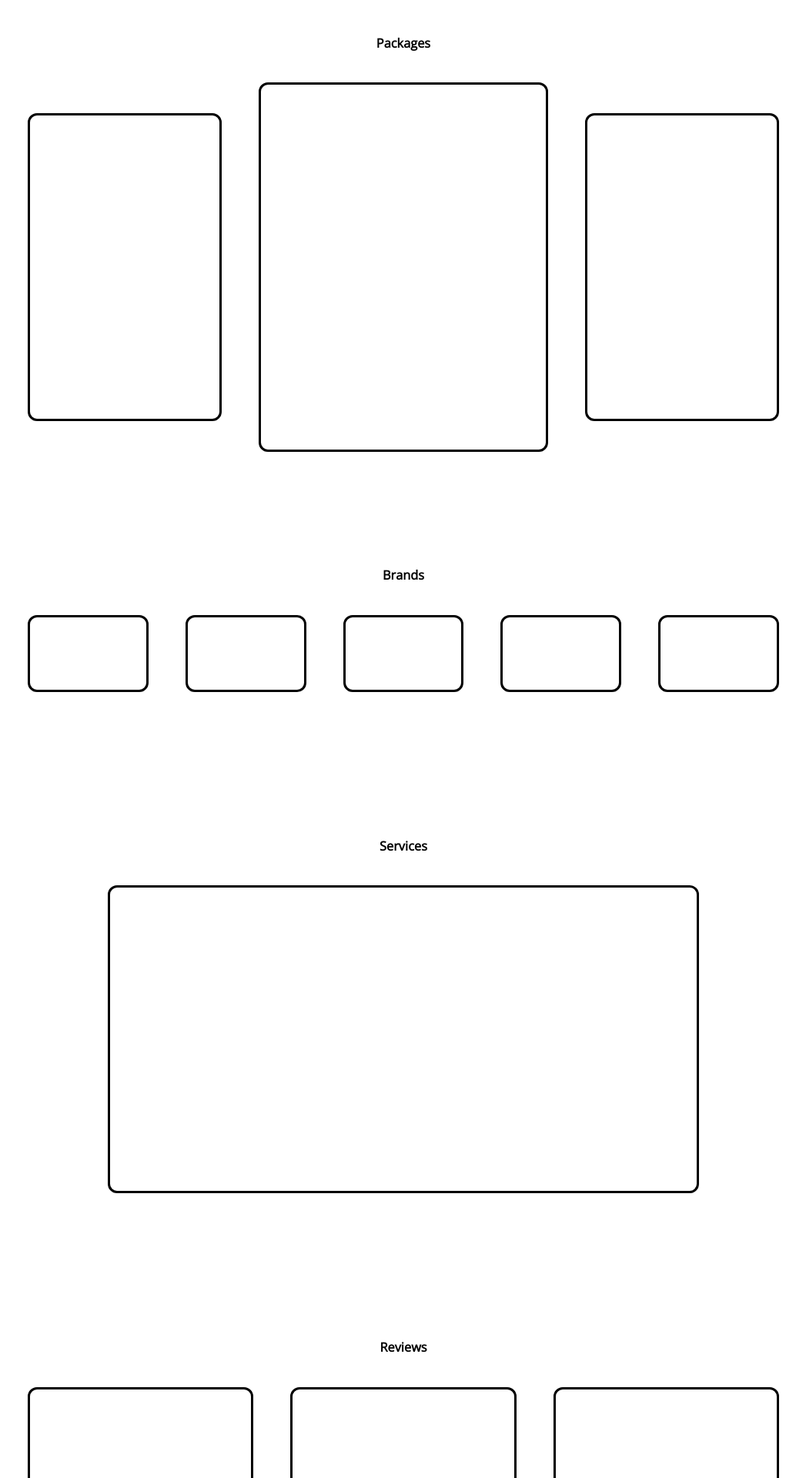
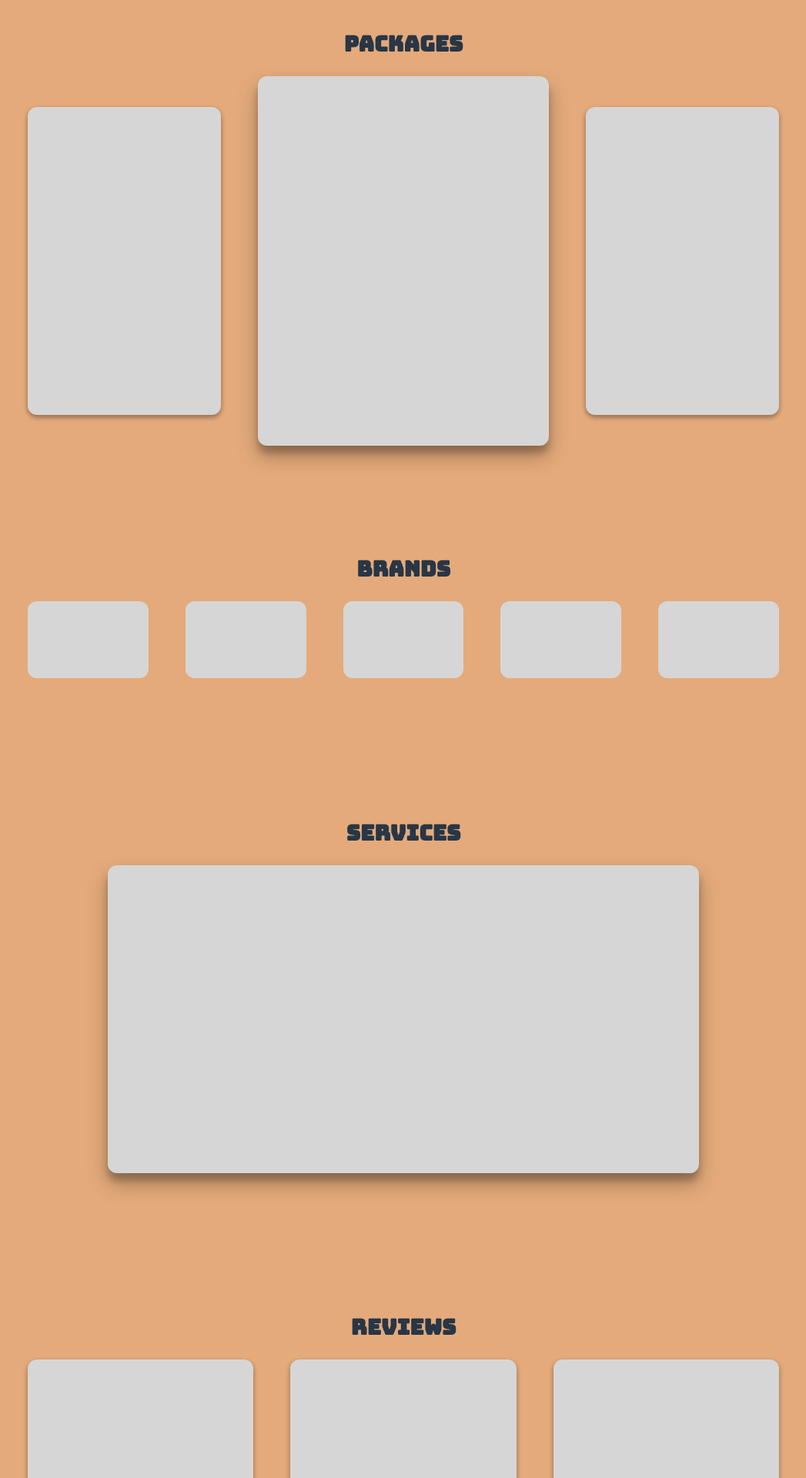
Before and after one commit to sarL3y/nomad, a React (Create React App) app: page / in a window 1280 px wide. Shown: the part 880-2800 px from the top of the page at 77% size, without its empty margins (116-1163 px from the left). Built offline with nearby package versions, Linux system fonts and the light colour scheme; a web font is replaced by a local one.

Commit message:
Style updates

```diff
--- a/src/components/Brands.js
+++ b/src/components/Brands.js
@@ -9,19 +9,19 @@ function Brands() {
                 <h3>Brands</h3>
             </div>
             <div className="flex-row large-width justify-center align-center">
-                <div className="brand-container container-margin border">
+                <div className="brand-container container-margin">
 
                 </div>
-                <div className="brand-container container-margin border">
+                <div className="brand-container container-margin">
 
                 </div>
-                <div className="brand-container container-margin border">
+                <div className="brand-container container-margin">
 
                 </div>
-                <div className="brand-container container-margin border">
+                <div className="brand-container container-margin">
 
                 </div>
-                <div className="brand-container container-margin border">
+                <div className="brand-container container-margin">
 
                 </div>
             </div>
--- a/src/components/Footer.js
+++ b/src/components/Footer.js
@@ -9,18 +9,18 @@ function Footer() {
         <div className="footer-wrapper">
             <footer className="footer">
                 <div className="footer-grow">
-                    <a href="https://www.linkedin.com/in/matt-tapper" target="_blank" rel="noopener noreferrer">
-                        Link #1
+                    <a href="https://www.yelp.com/biz/nomad-bike-repair-los-angeles?osq=nomad+bike+repair" target="_blank" rel="noopener noreferrer">
+                        Yelp
                     </a>
                 </div>
                 <div className="footer-grow">
-                    <a href="https://www.github.com/sarL3y/" target="_blank" rel="noopener noreferrer">
-                        Link #2
+                    <a href="https://www.instagram.com/nomadbikerepair/" target="_blank" rel="noopener noreferrer">
+                        Instagram
                     </a>
                 </div>
                 <div className="footer-grow">
-                    <a href="mailto:matt.tapper@gmail.com" target="_blank" rel="noopener noreferrer">
-                        Link #3
+                    <a href="mailto:nomadbikerepair@gmail.com" target="_blank" rel="noopener noreferrer">
+                        Email
                     </a>
                 </div>
             </footer>
--- a/src/components/Packages.js
+++ b/src/components/Packages.js
@@ -9,13 +9,13 @@ function Packages() {
                 <h3>Packages</h3>
             </div>
             <div className="flex-row large-width justify-center align-center">
-                <div className="package-container-small container-margin border">
+                <div className="package-container-small container-margin">
 
                 </div>
-                <div className="package-container-large container-margin border">
+                <div className="package-container-large container-margin">
 
                 </div>
-                <div className="package-container-small container-margin border">
+                <div className="package-container-small container-margin">
 
                 </div>
             </div>
--- a/src/components/Reviews.js
+++ b/src/components/Reviews.js
@@ -9,13 +9,13 @@ function Reviews() {
                 <h3>Reviews</h3>
             </div>
             <div className="flex-row large-width justify-center align-center">
-                <div className="review-container container-margin border">
+                <div className="review-container container-margin">
 
                 </div>
-                <div className="review-container container-margin border">
+                <div className="review-container container-margin">
 
                 </div>
-                <div className="review-container container-margin border">
+                <div className="review-container container-margin">
 
                 </div>
             </div>
--- a/src/components/Services.js
+++ b/src/components/Services.js
@@ -9,7 +9,7 @@ function Services() {
                 <h3>Services</h3>
             </div>
             <div className="flex-row large-width justify-center align-center">
-                <div className="service-container container-margin border">
+                <div className="service-container container-margin">
 
                 </div>
             </div>
--- a/src/index.css
+++ b/src/index.css
@@ -9,6 +9,7 @@ body {
   -webkit-font-smoothing: antialiased;
   -moz-osx-font-smoothing: grayscale;
   font-size: 14px;
+  background-color: #e4aa7b;
 }
 
 code {
@@ -18,6 +19,7 @@ code {
 
 h1 {
   font-family: 'Bungee', cursive;
+  color: #283645;
   font-size: 7em;
   margin: 0px;
   padding: 0px;
@@ -25,7 +27,17 @@ h1 {
 
 h2 {
   font-family: 'Bungee Hairline', cursive;
+  font-weight: 700;
+  color: #328F5A;
   font-size: 2.3em;
   margin: 0px;
   padding: 0px;
 }
+
+h3 {
+  font-family: 'Bungee', cursive;
+  color: #283645;
+  font-size: 2em;
+  margin: 0px;
+  padding: 0px;
+}
--- a/src/sass/containers/containers.scss
+++ b/src/sass/containers/containers.scss
@@ -37,29 +37,43 @@
     flex: 3;
     height: 60vh;
     width: 100%;
+    background-color: #D6D6D6;
+    box-shadow: 0 14px 28px rgba(0,0,0,0.25), 0 10px 10px rgba(0,0,0,0.22);
+    border-radius: 12px;
 }
 
 .package-container-small {
     flex: 2;
     height: 50vh;
     width: 100%;
+    background-color: #D6D6D6;
+    box-shadow: 0 3px 6px rgba(0,0,0,0.16), 0 3px 6px rgba(0,0,0,0.23);
+    border-radius: 12px;
 }
 
 .brand-container {
     flex: 1;
     height: auto;
     min-height: 100px;
+    background-color: #D6D6D6;
+    border-radius: 12px;
 }
 
 .service-container {
     width: 60vw;
     height: 50vh;
+    background-color: #D6D6D6;
+    box-shadow: 0 14px 28px rgba(0,0,0,0.25), 0 10px 10px rgba(0,0,0,0.22);
+    border-radius: 12px;
 }
 
 .review-container {
     flex: 1;
     height: 30vh;
     width: 100%;
+    background-color: #D6D6D6;
+    box-shadow: 0 3px 6px rgba(0,0,0,0.16), 0 3px 6px rgba(0,0,0,0.23);
+    border-radius: 12px;
 }
 
 .container-margin {
@@ -68,5 +82,4 @@
 
 .border {
     border: 3px solid black;
-    border-radius: 12px;
 }
```
